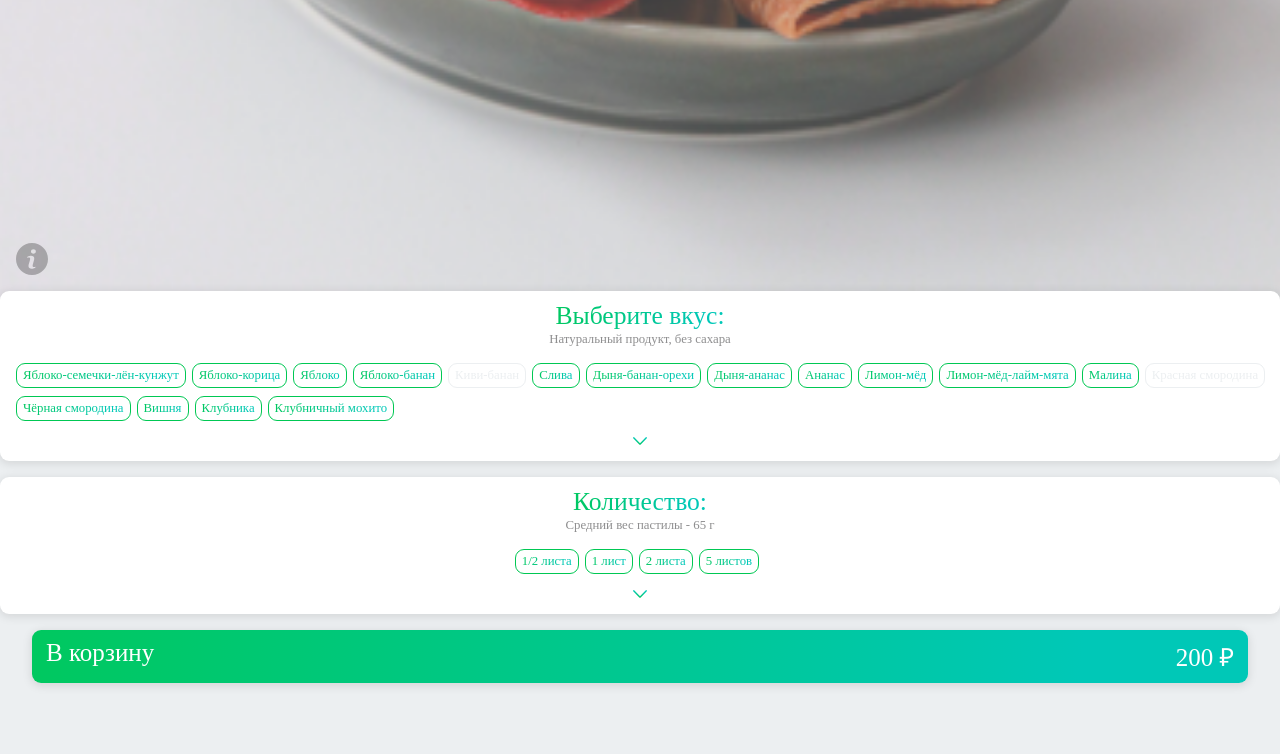
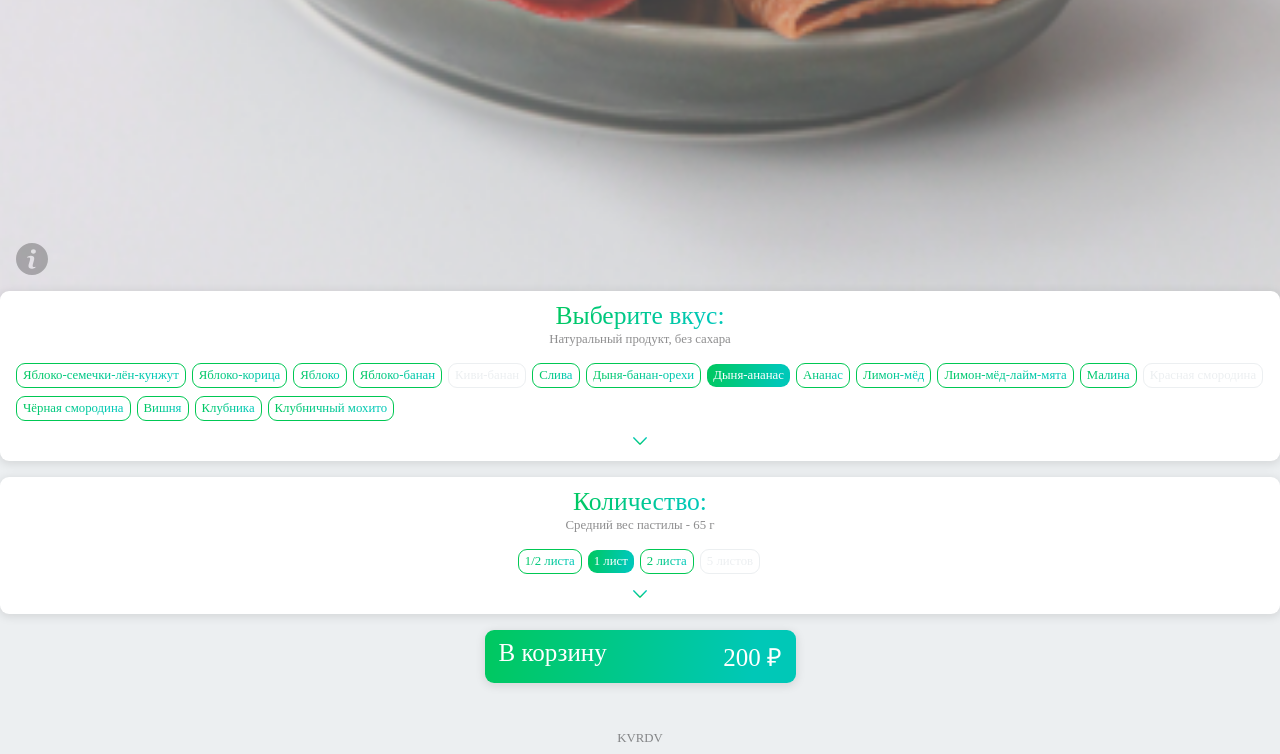
Before and after one commit to kvrdv/candyshop, a plain HTML site: page index.html in a window 1280 px wide. Shown: the part 777-1531 px from the top of the page. Before the commit the page ends 1492 px from the top, so only its background shows below. Drawn offline with Linux system fonts and the light colour scheme; a web font is replaced by a local one.

Commit message:
some fixes

```diff
--- a/css/style.css
+++ b/css/style.css
@@ -30,6 +30,14 @@ dd {
   margin: 0;
 }
 
+a {
+  text-decoration: none;
+}
+
+a:visited {
+  text-decoration: none;
+}
+
 body {
   background: #eceff1;
 }
@@ -37,11 +45,12 @@ body {
 .page-name {
   display: flex;
   align-items: center;
-  justify-content: center;
+  justify-content: space-between;
   height: 64px;
   background: linear-gradient(97.89deg, #00c853 -11.68%, #00c8b7 86.16%);
   box-shadow: 0px 2px 10px 1px rgba(0, 0, 0, 0.1);
   border-radius: 0px 0px 9px 9px;
+  padding: 0 24px 0 24px;
 }
 
 .button-back {
@@ -127,6 +136,14 @@ body {
   margin: 0 2px 8px 0;
 }
 
+.product-selected {
+  display: inline-block;
+  background: linear-gradient(97.89deg, #00c853 -11.68%, #00c8b7 86.16%);
+  border-radius: 9px;
+  padding: 4px 6px 4px 6px;
+  margin: 0 2px 8px 0;
+}
+
 .product-name {
   font-size: 0.8rem;
   font-weight: 500;
@@ -141,6 +158,12 @@ body {
   font-size: 0.8rem;
   font-weight: 500;
   color: #eceff1;
+}
+
+.product-name-selected {
+  font-size: 0.8rem;
+  font-weight: 500;
+  color: #ffffff;
 }
 
 .button-down-wrapper {
@@ -176,6 +199,14 @@ body {
   margin: 0 6px 8px 0;
 }
 
+.amount-selected {
+  display: inline-block;
+  background: linear-gradient(97.89deg, #00c853 -11.68%, #00c8b7 86.16%);
+  border-radius: 9px;
+  padding: 4px 6px 4px 6px;
+  margin: 0 6px 8px 0;
+}
+
 .amount-name {
   font-size: 0.8rem;
   font-weight: 500;
@@ -186,14 +217,35 @@ body {
   -webkit-text-fill-color: transparent;
 }
 
+.amount-out-of-stock {
+  display: inline-block;
+  border: 1px solid #eceff1;
+  border-radius: 9px;
+  padding: 4px 6px 4px 6px;
+  margin: 0 2px 8px 0;
+}
+
+.amount-name-selected {
+  font-size: 0.8rem;
+  font-weight: 500;
+  color: #ffffff;
+}
+
+.amount-name-out-of-stock {
+  font-size: 0.8rem;
+  font-weight: 500;
+  color: #eceff1;
+}
+
 .button-to-basket {
+  max-width: 311px;
   display: flex;
   justify-content: space-between;
   background: linear-gradient(97.89deg, #00c853 -11.68%, #00c8b7 86.16%);
   box-shadow: 0px 2px 10px 1px rgba(0, 0, 0, 0.1);
   border-radius: 9px;
   color: #ffffff;
-  margin: 16px 32px 32px 32px;
+  margin: 16px auto 48px auto;
 }
 
 .button-to-basket-text {
@@ -201,6 +253,20 @@ body {
   margin: 9px 14px 10px 14px;
 }
 
+.footer {
+  display: flex;
+  align-items: center;
+  justify-content: center;
+  right: 32px;
+  margin: 0 0 8px 0;
+}
+
+.footer-text {
+  color: rgba(29, 29, 31, 0.5);
+  font-size: 0.8rem;
+  font-weight: 500;
+}
+
 .hidden {
   visibility: hidden;
   overflow: hidden;
--- a/index.html
+++ b/index.html
@@ -31,7 +31,7 @@
         <div class="product-out-of-stock"><p class="product-name-out-of-stock">Киви-банан</p></div>
         <div class="product"><p class="product-name">Слива</p></div>
         <div class="product"><p class="product-name">Дыня-банан-орехи</p></div>
-        <div class="product"><p class="product-name">Дыня-ананас</p></div>
+        <div class="product-selected"><p class="product-name-selected">Дыня-ананас</p></div>
         <div class="product"><p class="product-name">Ананас</p></div>
         <div class="product"><p class="product-name">Лимон-мёд</p></div>
         <div class="product"><p class="product-name">Лимон-мёд-лайм-мята</p></div>
@@ -54,9 +54,9 @@
         <div class="amount">
           <p class="amount-name">1/2 листа</p>
         </div>
-        <div class="amount"><p class="amount-name">1 лист</p></div>
+        <div class="amount-selected"><p class="amount-name-selected">1 лист</p></div>
         <div class="amount"><p class="amount-name">2 листа</p></div>
-        <div class="amount"><p class="amount-name">5 листов</p></div>
+        <div class="amount-out-of-stock"><p class="amount-name-out-of-stock">5 листов</p></div>
       </div>
       <div class="button-down-wrapper"><img class="button-down" src="./src/img/down-button.svg" /></div>
     </div>
@@ -64,6 +64,6 @@
       <p class="button-to-basket-text">В корзину</p>
       <p class="button-to-basket-text">200 ₽</p>
     </div>
-    <footer></footer>
+    <footer class="footer"><a href="https://kvrdv.github.io/kvrdv/" class="footer-text">KVRDV</p></footer>
   </body>
 </html>
```
